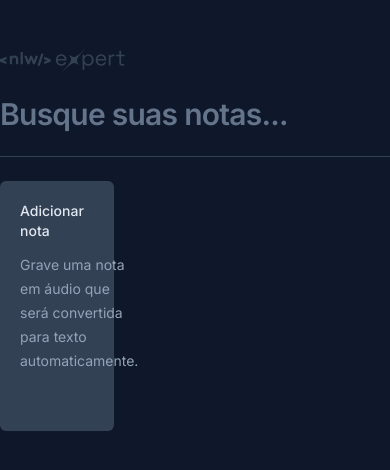
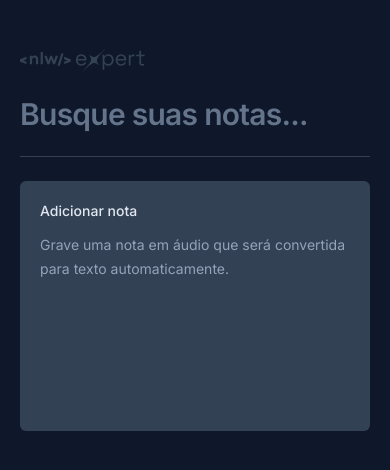
Before and after one commit to vbruno96/expert-notes, a React (Vite) app: page / in a window 390 px wide. Shown: the top 470 px of the page. Built offline with nearby package versions, Linux system fonts and the light colour scheme.

Commit message:
feat: add responsive layout on application

```diff
--- a/src/app.tsx
+++ b/src/app.tsx
@@ -47,7 +47,7 @@
       : notes
 
   return (
-    <div className="mx-auto my-12 max-w-6xl space-y-6">
+    <div className="mx-auto my-12 max-w-6xl space-y-6 px-5">
       <img src={logo} alt="NLW Expert" />
       <form className="w-full">
         <input
@@ -58,7 +58,7 @@
         />
       </form>
       <div className="h-px bg-slate-700" />
-      <div className="grid auto-rows-[15.625rem] grid-cols-3 gap-6">
+      <div className="lg:grid-col-3 grid auto-rows-[15.625rem] grid-cols-1 gap-6 md:grid-cols-2">
         <NewNoteCard onNoteCreated={onNoteCreated} />
         {filteredNotes.map((note) => (
           <NoteCard key={note.id} note={note} />
--- a/src/components/new-note-card.tsx
+++ b/src/components/new-note-card.tsx
@@ -108,7 +108,7 @@
         <Dialog.Overlay className="fixed inset-0 bg-black/50" />
         <Dialog.Content
           onCloseAutoFocus={cancelRecording}
-          className="fixed left-1/2 top-1/2 flex h-[60vh] w-full max-w-[40rem] -translate-x-1/2 -translate-y-1/2 flex-col overflow-hidden rounded-md bg-slate-700 outline-none"
+          className="fixed inset-0 flex w-full flex-col overflow-hidden bg-slate-700 outline-none md:inset-auto md:left-1/2 md:top-1/2 md:h-[60vh] md:max-w-[40rem] md:-translate-x-1/2 md:-translate-y-1/2 md:rounded-md"
         >
           <Dialog.Close className="absolute right-0 top-0 bg-slate-800 p-1.5 text-slate-400 hover:text-slate-100">
             <X className="size-5" />
--- a/src/components/note-card.tsx
+++ b/src/components/note-card.tsx
@@ -23,7 +23,7 @@
 
       <Dialog.Portal>
         <Dialog.Overlay className="fixed inset-0 bg-black/50" />
-        <Dialog.Content className="fixed left-1/2 top-1/2 flex h-[60vh] w-full max-w-[40rem] -translate-x-1/2 -translate-y-1/2 flex-col overflow-hidden rounded-md bg-slate-700 outline-none">
+        <Dialog.Content className="fixed inset-0 flex w-full flex-col overflow-hidden bg-slate-700 outline-none md:inset-auto md:left-1/2 md:top-1/2 md:h-[60vh] md:max-w-[40rem] md:-translate-x-1/2 md:-translate-y-1/2 md:rounded-md">
           <Dialog.Close className="absolute right-0 top-0 bg-slate-800 p-1.5 text-slate-400 hover:text-slate-100">
             <X className="size-5" />
           </Dialog.Close>
```
